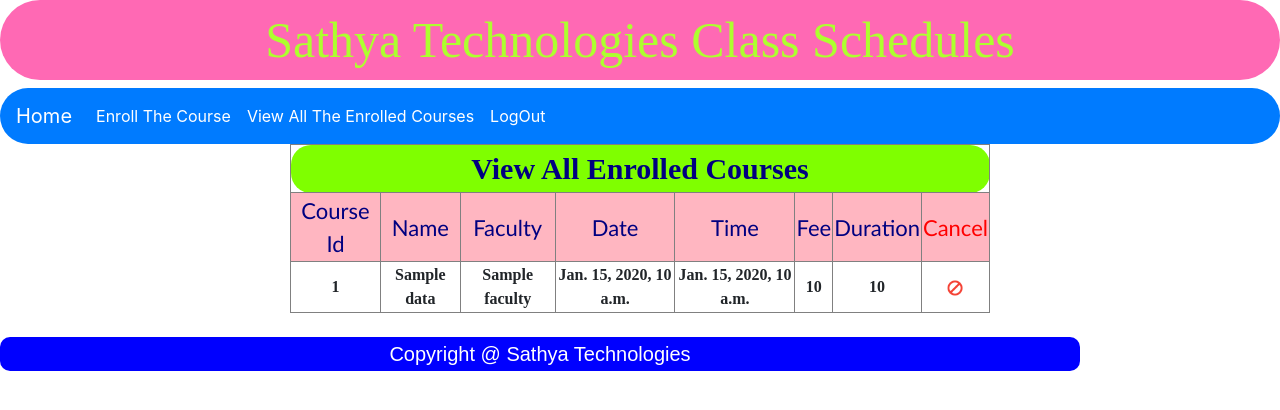
After one commit to vivek3002/Online-Course-Registration, a Django app: template templates/view_enrolled_course.html in a window 1280 px wide. The commit adds this page. Shown: the top 410 px of the page. Run offline with Django 3.2, Linux system fonts and the light colour scheme; the template is opened without the code that fills it: most values are stand-ins (such as "Sample title", 1, 10 or a date in 2020); some libraries are stand-ins or nearby versions.

Commit message:
In this commit Student Enrollment done

```diff
--- a/App/forms.py
+++ b/App/forms.py
@@ -4,7 +4,7 @@ from django.forms import SelectDateWidget
 from App.models import CourseModel,StudentModel
 
 class CourseForm(forms.ModelForm):
-    date=forms.DateField(widget=forms.DateField)
+    date=forms.DateField(widget=forms.DateInput)
     time=forms.TimeField(widget=forms.TimeInput)
     class Meta:
         model=CourseModel
--- a/App/models.py
+++ b/App/models.py
@@ -20,4 +20,4 @@ class StudentModel(models.Model):
 class EnrollModel(models.Model):
     eid=models.AutoField(primary_key=True)
     cid=models.IntegerField()
-    contact=models.IntegerField()
+    contact=models.IntegerField(unique=True)
--- a/OnlineCourseRegistration/urls.py
+++ b/OnlineCourseRegistration/urls.py
@@ -39,8 +39,9 @@ urlpatterns = [
     path('student_login/',views.student_login,name='student_login'),
     path('student_home/',views.student_welcome,name='student_home'),
     path('enroll_course/',views.enroll_course,name='enroll_course'),
-
     path('confirm_enroll/',views.ConfirmEnroll,name='confirm_enroll'),
+    path('enrollment_confirmed/',views.enrollment_confirmed,name='enrollment_confirmed'),
+    path('view_enrolled_course/',views.view_enrolled_course,name='view_enrolled_course'),
 
     path('contact_us/',views.contact_us,name='contact_us'),
 
--- a/templates/login-student_navbar.html
+++ b/templates/login-student_navbar.html
@@ -6,8 +6,7 @@
   <div class="collapse navbar-collapse" id="navbarNavAltMarkup">
     <div class="navbar-nav">
       <a class="nav-item nav-link active" href="{% url 'enroll_course' %}">Enroll The Course <span class="sr-only">(current)</span></a>
-      <a class="nav-item nav-link active" href="#">View All The Enrolled Courses <span class="sr-only">(current)</span></a>
-      <a class="nav-item nav-link active" href="#">Cancel The Enrolled Courses <span class="sr-only">(current)</span></a>
+      <a class="nav-item nav-link active" href="{% url 'view_enrolled_course' %}">View All The Enrolled Courses <span class="sr-only">(current)</span></a>
       <a class="nav-item nav-link active" href="{% url 'main' %}">LogOut <span class="sr-only">(current)</span></a>
     </div>
   </div>
--- a/templates/view_all_course.html
+++ b/templates/view_all_course.html
@@ -20,7 +20,7 @@
     <td>Delete</td>
 </tr>
  {% for x in data %}
- <tr style="font-family: 'Rage Italic'">
+ <tr style="font-family: 'Rage Italic';text-align: center">
  <th>{{ x.cid }}</th>
  <th>{{ x.name }}</th>
  <th>{{ x.faculty }}</th>
--- /dev/null
+++ b/templates/view_enrolled_course.html
@@ -0,0 +1,35 @@
+{% extends 'common.html' %}
+{% block common %}
+    {% include 'login-student_navbar.html' %}
+    {% load static %}
+
+     <table align="center" border="1" style="width: 700px">
+<tr>
+    <th colspan="9" style="text-align: center;color:navy;font-size: 30px;background-color:chartreuse;border-radius: 20px; font-family: 'Agency FB">
+        View All Enrolled Courses</th>
+</tr>
+<tr style="background-color: lightpink;color: navy;font-family: Calibri;font-size: 22px;text-align: center">
+    <td width="90"> Course Id</td>
+    <td>Name</td>
+    <td>Faculty</td>
+    <td>Date</td>
+    <td>Time</td>
+    <td>Fee</td>
+    <td>Duration</td>
+    <td style="color: red">Cancel</td>
+</tr>
+      {% for x in data %}
+ <tr style="font-family: 'Rage Italic';text-align: center">
+ <th>{{ x.cid }}</th>
+ <th>{{ x.name }}</th>
+ <th>{{ x.faculty }}</th>
+ <th>{{ x.date }}</th>
+ <th>{{ x.time }}</th>
+ <th>{{ x.fee }}</th>
+ <th>{{ x.duration }}</th>
+          <th>
+          <img src="{% static 'images/cancel.png' %}" width="20" height="20">
+          </th>
+     {% endfor %}
+     </table>
+{% endblock %}
```
Also changed, not shown: App/views.py (+16 -0 lines), templates/confirm_enroll.html (+15 -6 lines), templates/enroll_course.html (+7 -7 lines), App/static/images/cancel.png (added), db.sqlite3.
